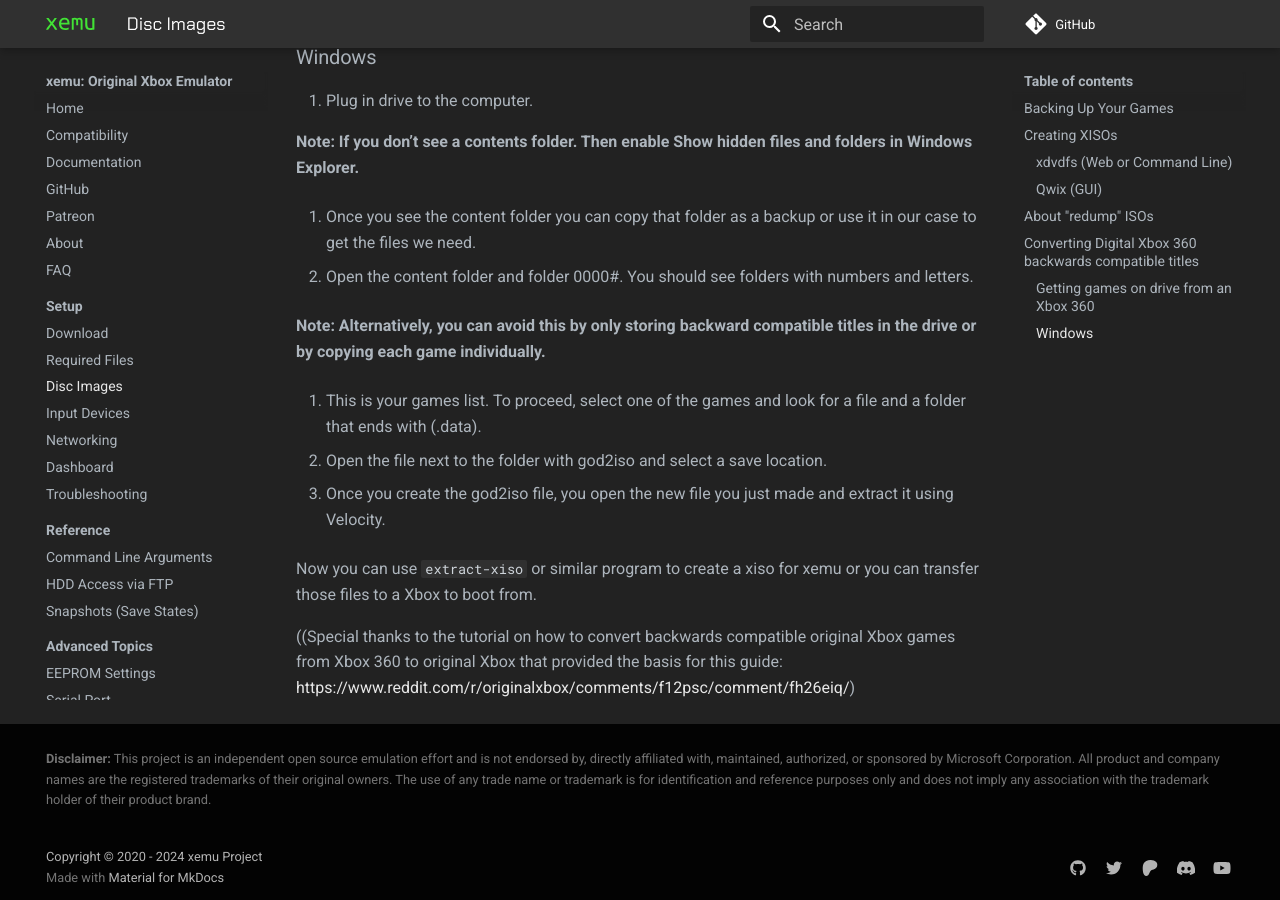
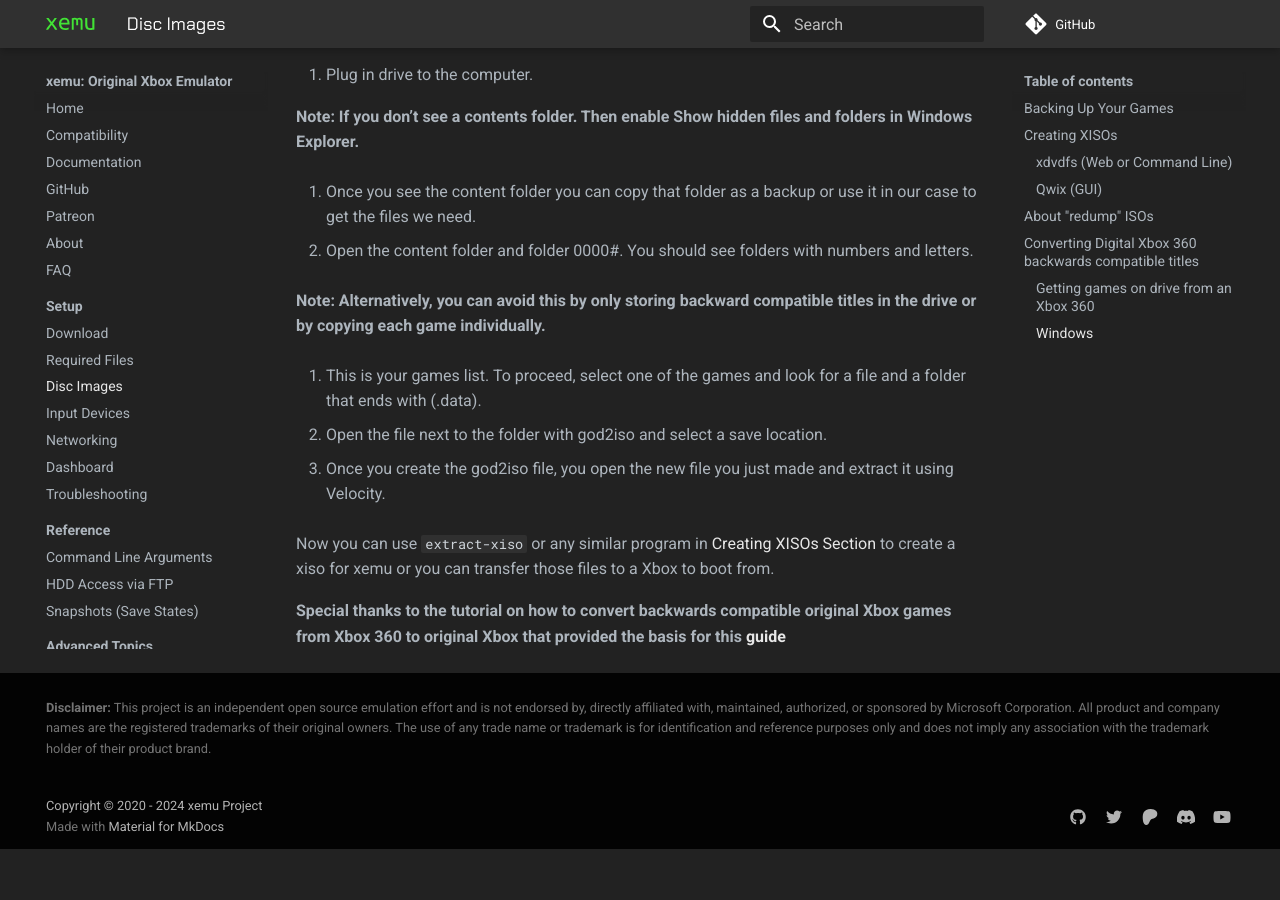
Before and after one commit to xemu-project/xemu-website, an MkDocs documentation site: the page built from docs/docs/disc-images.md, in a window 1280 px wide and 900 px high, scrolled down 2568 px. Built offline with MkDocs 1.6.1 and Material for MkDocs 9.7.7, drawn with Linux system fonts in a browser that asks for light colours; comment, search, counter and statistics services are not loaded; after the commit the page ends 3417 px from its top, so only the background shows below that; some of the changed text lies outside the part shown.

Commit message:
Add some guide redirections to existing Xiso Creation section

```diff
--- a/docs/docs/disc-images.md
+++ b/docs/docs/disc-images.md
@@ -130,6 +130,6 @@ You can use backwards compatible titles that are on the Xbox 360 digital marketp
 
 6. Once you create the god2iso file, you open the new file you just made and extract it using Velocity.
 
-Now you can use `extract-xiso ` or similar program to create a xiso for xemu or you can transfer those files to a Xbox to boot from.
+Now you can use `extract-xiso` or any similar program in [Creating XISOs Section](https://xemu.app/docs/disc-images/#creating-xisos) to create a xiso for xemu or you can transfer those files to a Xbox to boot from.
 
-((Special thanks to the tutorial on how to convert backwards compatible original Xbox games from Xbox 360 to original Xbox that provided the basis for this guide: https://www.reddit.com/r/originalxbox/comments/f12psc/comment/fh26eiq/)
+**Special thanks to the tutorial on how to convert backwards compatible original Xbox games from Xbox 360 to original Xbox that provided the basis for this [guide](https://www.reddit.com/r/originalxbox/comments/f12psc/comment/fh26eiq/)**
```
Also changed, not shown: other parts of docs/docs/disc-images.md (+1 -1 lines).
